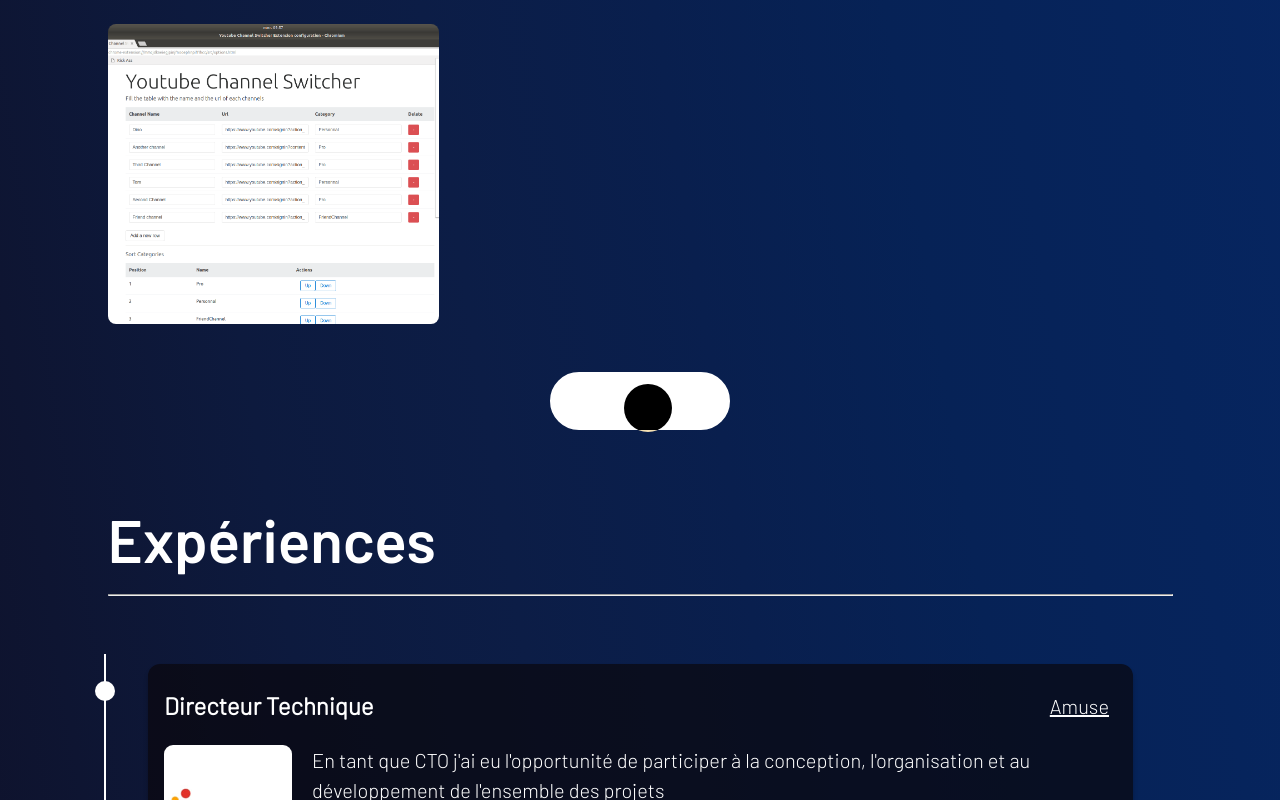
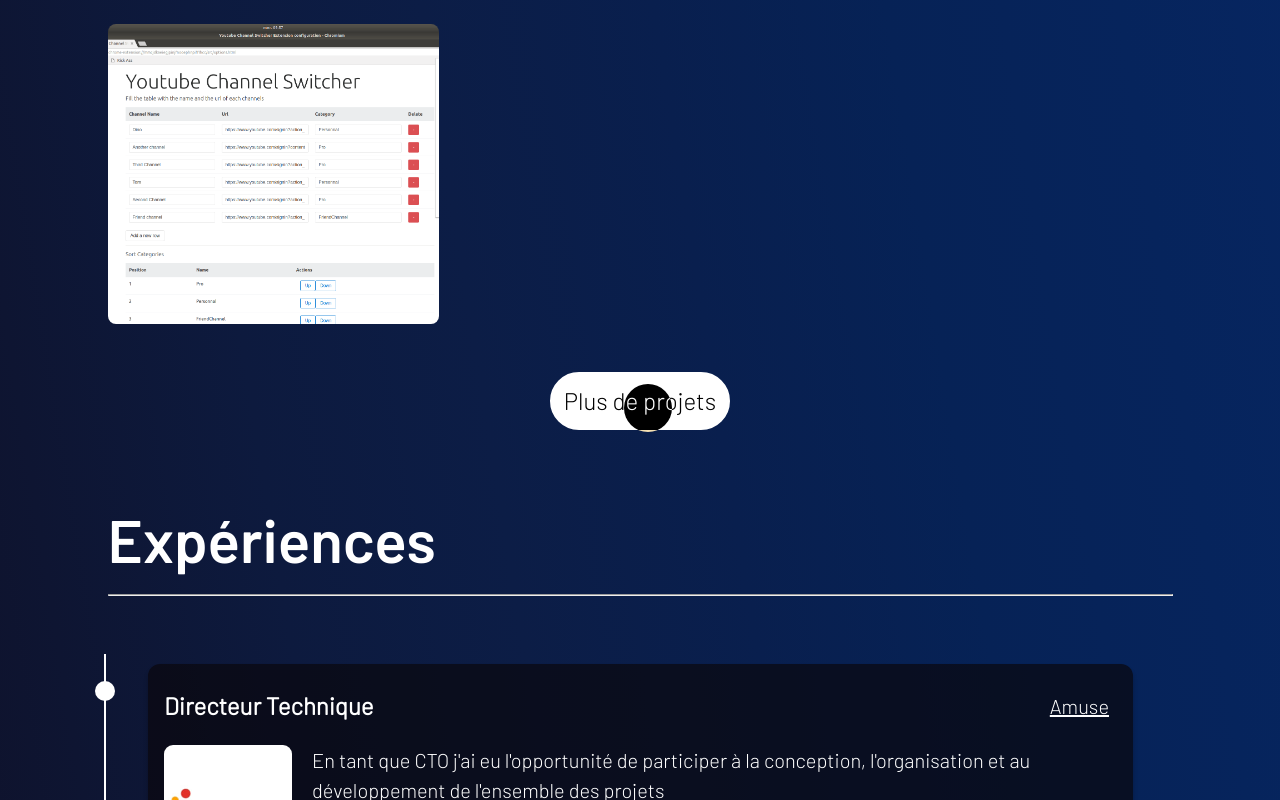
Before and after one commit to guillaume-gomez/guillaume-gomez.github.io, a React (Create React App) app: page / in a window 1280 px wide. In both pictures the pointer is over the link "Plus de projets". Shown: the part 3334-4134 px from the top of the page. Built offline with nearby package versions, Linux system fonts and the light colour scheme.

Commit message:
fix typo

```diff
--- a/src/App.css
+++ b/src/App.css
@@ -55,7 +55,7 @@
 }
 
 .custom-option {
-  color: var(--text-primary-black);
+  color: var(--text-primary-dark);
 }
 
 .App-container {
--- a/src/components/Header.css
+++ b/src/components/Header.css
@@ -37,10 +37,6 @@
   padding: 8px;
 }
 
-.header-links:hover {
-  color: var(--grey);
-}
-
 .header-logo {
   //border: 2px solid blue;
   width: 48px;
--- a/src/views/Projects.css
+++ b/src/views/Projects.css
@@ -129,7 +129,7 @@
 }
 
 .load-more-button:hover {
-  color:  var(--text-primary-black);
+  color:  var(--text-primary-dark);
   background: var(--white);
 }
 
```
